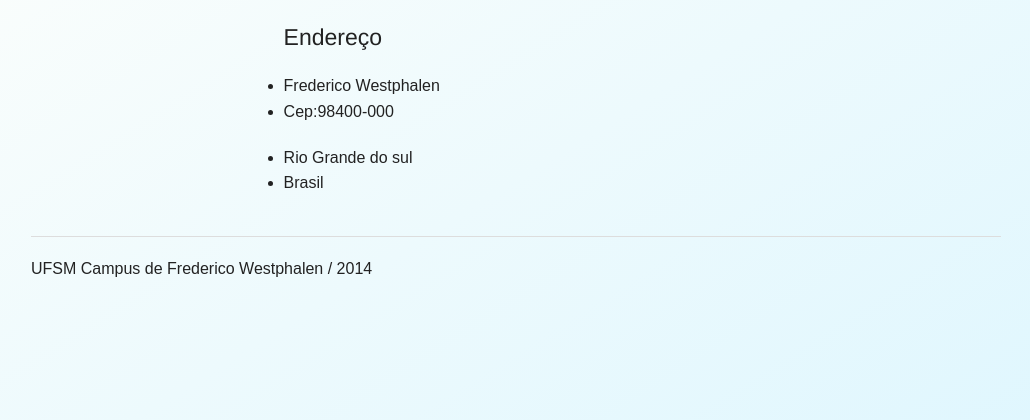
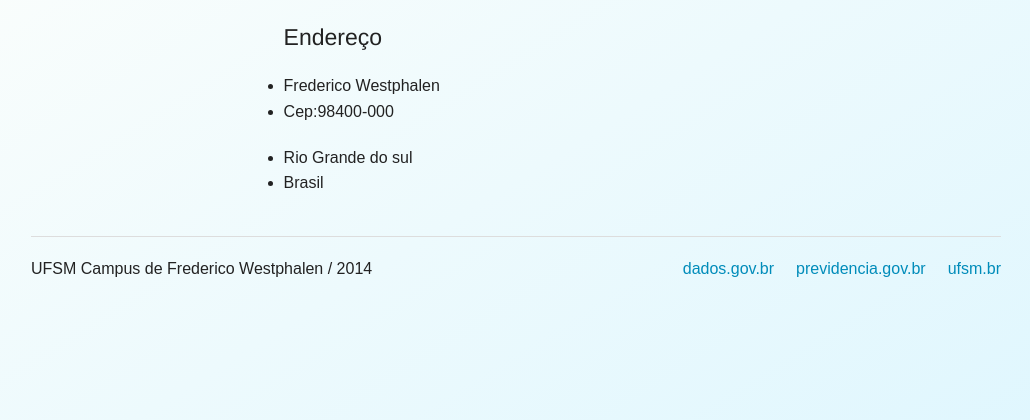
Before and after one commit to izacarias/avdat, a Django app: page /acidentes/equipe in a window 1280 px wide. Shown: the part 380-800 px from the top of the page, without its empty margins (124-1154 px from the left). Run offline with Django 3.2, Linux system fonts and the light colour scheme; parts of the project's set-up code (start-up, migrations or seed data) failed here and were passed over.

Commit message:
adicionado links no rodape com enderecos institucionais

```diff
--- a/acidentes/templates/acidentes/base.html
+++ b/acidentes/templates/acidentes/base.html
@@ -60,14 +60,9 @@
                 </div>
                 <div class="large-6 columns">
                     <ul class="inline-list right">
-                        <!-- links para dados abertos etc
-
-                        <li><a href="#">Section 1</a></li>
-                        <li><a href="#">Section 2</a></li>
-                        <li><a href="#">Section 3</a></li>
-                        <li><a href="#">Section 4</a></li>
-
-                        links para dados abertos etc -->
+                        <li><a href="http://dados.gov.br/">dados.gov.br</a></li>
+                        <li><a href="http://www.previdencia.gov.br">previdencia.gov.br</a></li>
+                        <li><a href="http://www.ufsm.br">ufsm.br</a></li>
                     </ul>
                 </div>
             </div>
```
